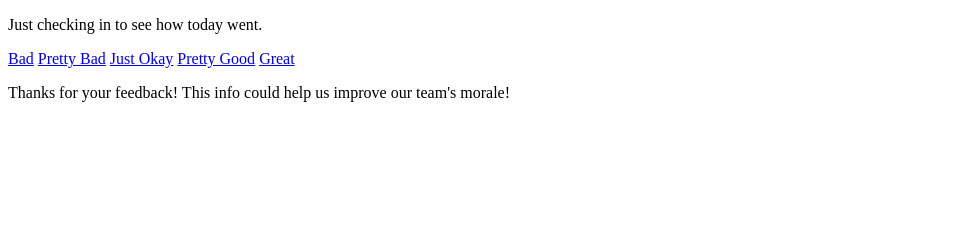
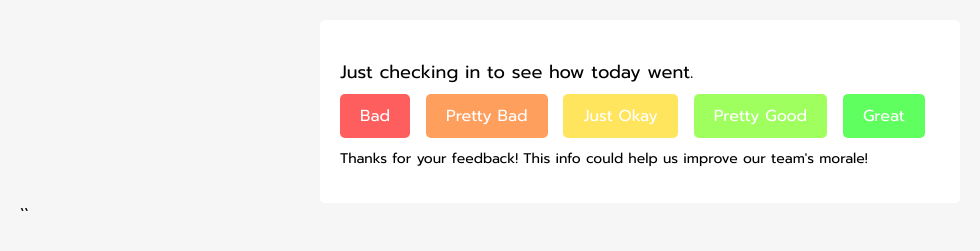
Before and after one commit to brendan-mcmahon/morale-tracker, a website: page emailBody.html in a window 1280 px wide. Shown: the whole page, without its empty margins (0-980 px from the left). Drawn offline with Linux system fonts and the light colour scheme.

Commit message:
update the email to make it look nice

```diff
--- a/emailBody.html
+++ b/emailBody.html
@@ -3,32 +3,95 @@
   <head>
     <meta charset="UTF-8" />
     <title>How are things going today?</title>
+    <style>
+      @import url("https://fonts.googleapis.com/css2?family=Prompt:wght@400;700&display=swap");
+    </style>
   </head>
-  <body>
-    <p>Just checking in to see how today went.</p>
+  <body
+    style="
+      font-family: 'Prompt', Arial, sans-serif;
+      margin: 0;
+      padding: 20px;
+      background-color: #f6f6f6;
+    "
+  >
+    <div
+      style="
+        max-width: 600px;
+        margin: 0 auto;
+        background-color: #ffffff;
+        padding: 20px;
+        border-radius: 5px;
+      "
+    >
+      <p style="font-size: 18px">Just checking in to see how today went.</p>
+      <div style="margin-bottom: 20px">
         <a
-      href="https://ttk1ou06i5.execute-api.us-east-1.amazonaws.com/production?guid=${guid}&value=1"
+          href="https://ttk1ou06i5.execute-api.us-east-1.amazonaws.com/production?guid={{guid}}&value=1"
+          style="
+            background-color: #ff5e5e;
+            padding: 10px 20px;
+            border-radius: 5px;
+            color: #ffffff;
+            text-decoration: none;
+            margin-right: 10px;
+          "
           >Bad</a
         >
         <a
-      href="https://ttk1ou06i5.execute-api.us-east-1.amazonaws.com/production?guid=${guid}&value=2"
+          href="https://ttk1ou06i5.execute-api.us-east-1.amazonaws.com/production?guid={{guid}}&value=2"
+          style="
+            background-color: #ff9f5e;
+            padding: 10px 20px;
+            border-radius: 5px;
+            color: #ffffff;
+            text-decoration: none;
+            margin-right: 10px;
+          "
           >Pretty Bad</a
         >
         <a
-      href="https://ttk1ou06i5.execute-api.us-east-1.amazonaws.com/production?guid=${guid}&value=3"
+          href="https://ttk1ou06i5.execute-api.us-east-1.amazonaws.com/production?guid={{guid}}&value=3"
+          style="
+            background-color: #ffe45e;
+            padding: 10px 20px;
+            border-radius: 5px;
+            color: #ffffff;
+            text-decoration: none;
+            margin-right: 10px;
+          "
           >Just Okay</a
         >
         <a
-      href="https://ttk1ou06i5.execute-api.us-east-1.amazonaws.com/production?guid=${guid}&value=4"
+          href="https://ttk1ou06i5.execute-api.us-east-1.amazonaws.com/production?guid={{guid}}&value=4"
+          style="
+            background-color: #9fff5e;
+            padding: 10px 20px;
+            border-radius: 5px;
+            color: #ffffff;
+            text-decoration: none;
+            margin-right: 10px;
+          "
           >Pretty Good</a
         >
         <a
-      href="https://ttk1ou06i5.execute-api.us-east-1.amazonaws.com/production?guid=${guid}&value=5"
+          href="https://ttk1ou06i5.execute-api.us-east-1.amazonaws.com/production?guid={{guid}}&value=5"
+          style="
+            background-color: #5eff5e;
+            padding: 10px 20px;
+            border-radius: 5px;
+            color: #ffffff;
+            text-decoration: none;
+            margin-right: 10px;
+          "
           >Great</a
         >
-    <p>
+      </div>
+      <p style="font-size: 14px">
         Thanks for your feedback! This info could help us improve our team's
         morale!
       </p>
+    </div>
   </body>
 </html>
+``
```
Lines whose indentation alone changed are shown as unchanged.
